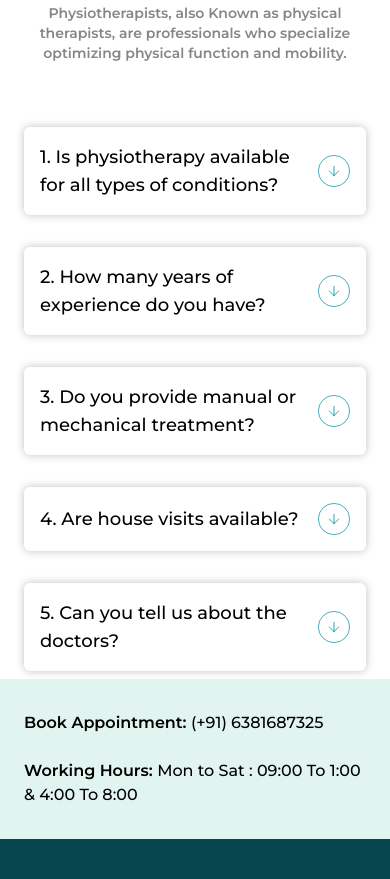
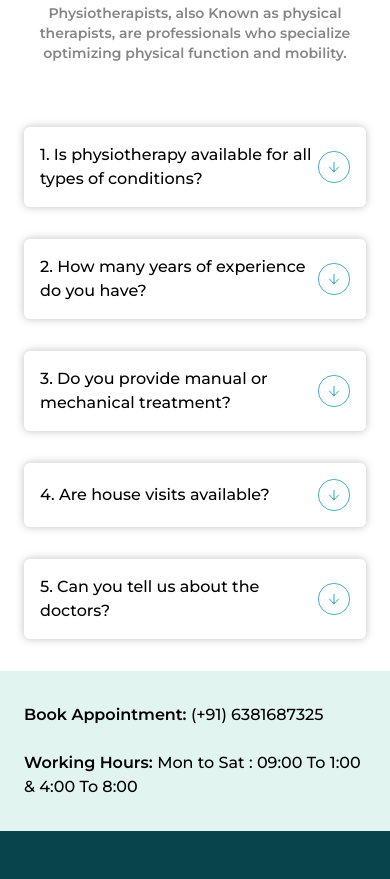
Before and after one commit to kamalrajtz/maneuver-site, a website: page index.html in a window 390 px wide. Shown: the part 10286-11165 px from the top of the page. Drawn offline with nearby package versions, Linux system fonts and the light colour scheme; a web font is replaced by a local one.

Commit message:
Added spacing for Contact Section.

```diff
--- a/index.html
+++ b/index.html
@@ -740,7 +740,7 @@
 
     <!-- Section Eleven -->
 
-    <div class="container mx-auto px-6 mt-6 lg:my-28">
+    <div class="container mx-auto px-6 mt-6 max-sm:mb-6 lg:my-28">
 
         <h5 class="text-3xl lg:text-5xl font-bold text-black text-center">Frequently Asked <span
                 class="text-[#0E9AA7]">Questions</span></h5>
@@ -755,7 +755,7 @@
                 <input type="checkbox" id="accordion-1" class="peer hidden">
                 <label for="accordion-1"
                     class="flex justify-between items-center p-4 cursor-pointer bg-white rounded-md shadow-[0px_0px_8px_0px_rgba(0,0,0,0.25)] text-[#07544b] font-medium">
-                    <span class="text-lg max-sm:text-lg font-medium text-black font-family-lora">1. Is physiotherapy
+                    <span class="text-lg max-sm:text-base font-medium text-black font-family-lora">1. Is physiotherapy
                         available for all types of conditions?
                     </span>
                     <div class="transition-transform duration-300 peer-checked:rotate-180">
@@ -781,7 +781,7 @@
                 <input type="checkbox" id="accordion-2" class="peer hidden">
                 <label for="accordion-2"
                     class="flex justify-between items-center p-4 cursor-pointer bg-white rounded-md shadow-[0px_0px_8px_0px_rgba(0,0,0,0.25)] text-[#07544b] font-medium">
-                    <span class="text-lg max-sm:text-lg font-medium text-black font-family-lora">2. How many years of
+                    <span class="text-lg max-sm:text-base font-medium text-black font-family-lora">2. How many years of
                         experience do you have?</span>
                     <div class="transition-transform duration-300 peer-checked:rotate-180">
                         <svg xmlns="http://www.w3.org/2000/svg" viewBox="0 0 42 42" class="w-8 h-8" fill="none">
@@ -804,7 +804,7 @@
                 <input type="checkbox" id="accordion-3" class="peer hidden">
                 <label for="accordion-3"
                     class="flex justify-between items-center p-4 cursor-pointer bg-white rounded-md shadow-[0px_0px_8px_0px_rgba(0,0,0,0.25)] text-[#07544b] font-medium">
-                    <span class="text-lg max-sm:text-lg font-medium text-black font-family-lora">3. Do you provide
+                    <span class="text-lg max-sm:text-base font-medium text-black font-family-lora">3. Do you provide
                         manual or mechanical treatment?
                     </span>
                     <div class="transition-transform duration-300 peer-checked:rotate-180">
@@ -828,7 +828,7 @@
                 <input type="checkbox" id="accordion-4" class="peer hidden">
                 <label for="accordion-4"
                     class="flex justify-between items-center p-4 cursor-pointer bg-white rounded-md shadow-[0px_0px_8px_0px_rgba(0,0,0,0.25)] text-[#07544b] font-medium">
-                    <span class="text-lg max-sm:text-lg font-medium text-black font-family-lora">4. Are house visits
+                    <span class="text-lg max-sm:text-base font-medium text-black font-family-lora">4. Are house visits
                         available?
                     </span>
                     <div class="transition-transform duration-300 peer-checked:rotate-180">
@@ -851,7 +851,7 @@
                 <input type="checkbox" id="accordion-5" class="peer hidden">
                 <label for="accordion-5"
                     class="flex justify-between items-center p-4 cursor-pointer bg-white rounded-md shadow-[0px_0px_8px_0px_rgba(0,0,0,0.25)] text-[#07544b] font-medium">
-                    <span class="text-lg max-sm:text-lg font-medium text-black font-family-lora">5. Can you tell us
+                    <span class="text-lg max-sm:text-base font-medium text-black font-family-lora">5. Can you tell us
                         about the doctors?
                     </span>
                     <div class="transition-transform duration-300 peer-checked:rotate-180">
```
Also changed, not shown: src/output.css.
